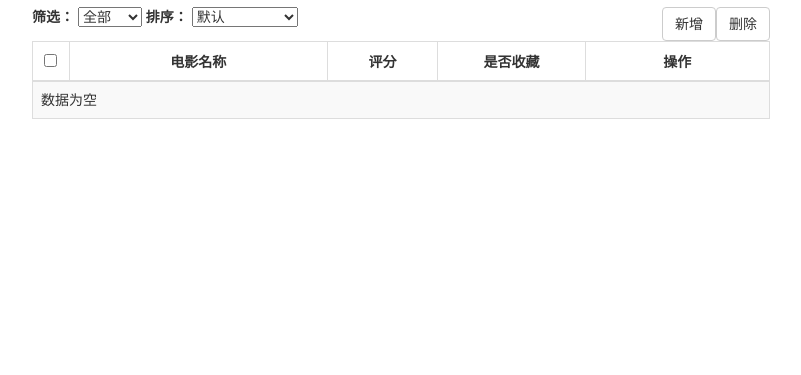
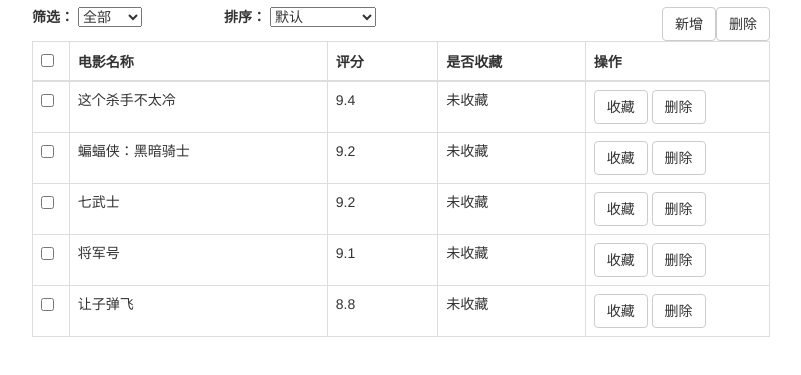
Before and after one commit to mnnudzq/my-blog-content, a plain HTML site: page arrayAndDataDirveView/index.html in a window 1280 px wide. Shown: the part 71-446 px from the top of the page, without its empty margins (239-1040 px from the left). Drawn offline with nearby package versions, Linux system fonts and the light colour scheme.

Commit message:
【array常用方法】渲染视图方法

```diff
--- a/arrayAndDataDirveView/index.html
+++ b/arrayAndDataDirveView/index.html
@@ -18,13 +18,15 @@
     <h2 class="text-center">豆瓣电影排行榜</h2>
     <div class="search-bar">
         <div class="row">
-            <div class="col-sm-8">
+            <div class="col-sm-3">
                 <label>筛选：</label>
                 <select>
                     <option selected="selected">全部</option>
                     <option>已收藏</option>
                     <option>未收藏</option>
                 </select>
+            </div>
+            <div class="col-sm-3">
                 <label>排序：</label>
                 <select>
                     <option selected="selected">默认</option>
@@ -32,28 +34,28 @@
                     <option>评分从低到高</option>
                 </select>
             </div>
-            <div class="col-sm-4">
+            <div class="col-sm-6">
                 <button class="btn btn-default pull-right" id="delAllBtn">删除</button>
                 <button class="btn btn-default pull-right" id="addBtn">新增</button>
             </div>
         </div>
     </div>
-    <table class="table table-striped table-bordered">
+    <table class="table table-bordered">
         <thead>
         <tr>
-            <th style="width:5%; text-align: center;">
+            <th style="width:5%;">
                 <input type="checkbox" id="checkAll">
             </th>
-            <th style="width:35%; text-align: center;">
+            <th style="width:35%;">
                 电影名称
             </th>
-            <th style="width:15%; text-align: center;">
+            <th style="width:15%;">
                 评分
             </th>
-            <th style="width:20%; text-align: center;">
+            <th style="width:20%;">
                 是否收藏
             </th>
-            <th style="width:25%; text-align: center;">
+            <th style="width:25%;">
                 操作
             </th>
         </tr>
@@ -68,6 +70,24 @@
 
 <script>
     // 勇敢的心 8.9; 黑客帝国 9.0; 指环王3：王者无敌 9.2;
+    // 获取tbody元素
+    let tbody = document.querySelector("tbody");
+    // 声明渲染函数，提高复用性
+    let renderFn = () => {
+        // 将map返回的数组拼接后插入tbody元素中
+        tbody.innerHTML = data.map(item => `<tr>
+            <td><input type="checkbox"></td>
+            <td>${item.name}</td>
+            <td>${item.score}</td>
+            <td>${item.collect ? '已收藏' : '未收藏'}</td>
+            <td>
+                <button class="btn btn-default collect">${item.collect ? '取消收藏' : '收藏'}</button>
+                <button class="btn btn-default del">删除</button>
+            </td>
+        </tr>`).join('');
+    };
+    // 调用渲染方法
+    renderFn();
 </script>
 </body>
 </html>
```
